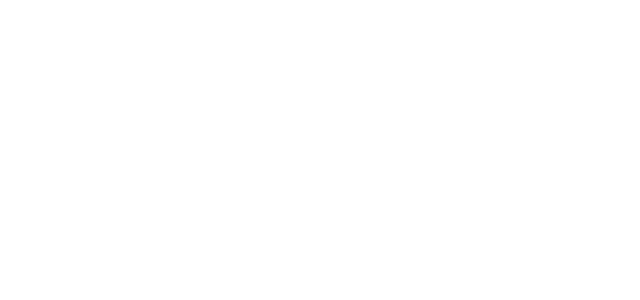
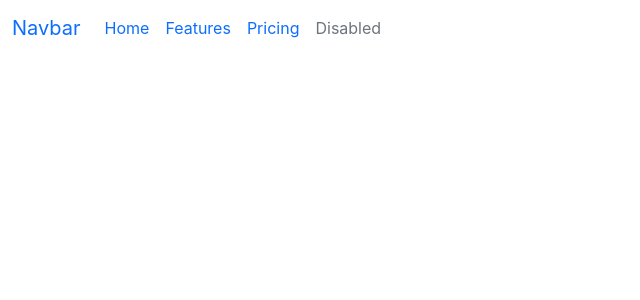
Before and after one commit to williamaof/Tela-de-Login-com-React, a React (Create React App) app: page /home in a window 1280 px wide. Before the commit this address had no page. Shown: the top 300 px of the page, without its empty margins (0-640 px from the left). Built offline with nearby package versions, Linux system fonts and the light colour scheme.

Commit message:
criação Navbar

```diff
--- a/src/App.js
+++ b/src/App.js
@@ -8,6 +8,7 @@
 import Login from './view/login';
 import Usuario from './view/usuarios';
 import RecuperaSenha from './view/recuperar-senha-usuario';
+import Home from './view/home';
 
 
 function App(){
@@ -17,6 +18,7 @@
                     <Route path="/" element = {<Login/>}/>
                     <Route path="/usuarioNovo" element = {<Usuario/>}/>
                     <Route path= "/recuperaSenha" element = {<RecuperaSenha/>}/>
+                    <Route path= "/home" element = {<Home/>}/>
 
                 </Routes>
             </BrowserRouter>
--- /dev/null
+++ b/src/componentes/navbar/index.js
@@ -0,0 +1,34 @@
+import React, {useState} from 'react';
+import './navbar.css';
+import { Link } from 'react-router-dom';
+
+function Navbar (){
+    return(
+        <nav className="navbar navbar-expand-lg ">
+  <div className="container-fluid">
+    <a className="navbar-brand" href="#">Navbar</a>
+    <button className="navbar-toggler" type="button" data-bs-toggle="collapse" data-bs-target="#navbarNav" aria-controls="navbarNav" aria-expanded="false" aria-label="Toggle navigation">
+      <span className="navbar-toggler-icon"></span>
+    </button>
+    <div className="collapse navbar-collapse" id="navbarNav">
+      <ul className="navbar-nav">
+        <li className="nav-item">
+          <a className="nav-link active" aria-current="page" href="#">Home</a>
+        </li>
+        <li className="nav-item">
+          <a className="nav-link" href="#">Features</a>
+        </li>
+        <li className="nav-item">
+          <a className="nav-link" href="#">Pricing</a>
+        </li>
+        <li className="nav-item">
+          <a className="nav-link disabled">Disabled</a>
+        </li>
+      </ul>
+    </div>
+  </div>
+</nav>
+    )
+}
+
+export default Navbar;
--- a/src/view/home/index.js
+++ b/src/view/home/index.js
@@ -1,11 +1,17 @@
 import React, {useState} from 'react';
 import './home.css';
 import { Link } from 'react-router-dom';
+import Navbar  from '../../componentes/navbar';
 
 function Home(){
 
+
+
     return(
-        <h1>Home</h1>
+
+        <Navbar/>
+
+
     )
 
 }
```
Also changed, not shown: src/componentes/navbar/navbar.css (added).
